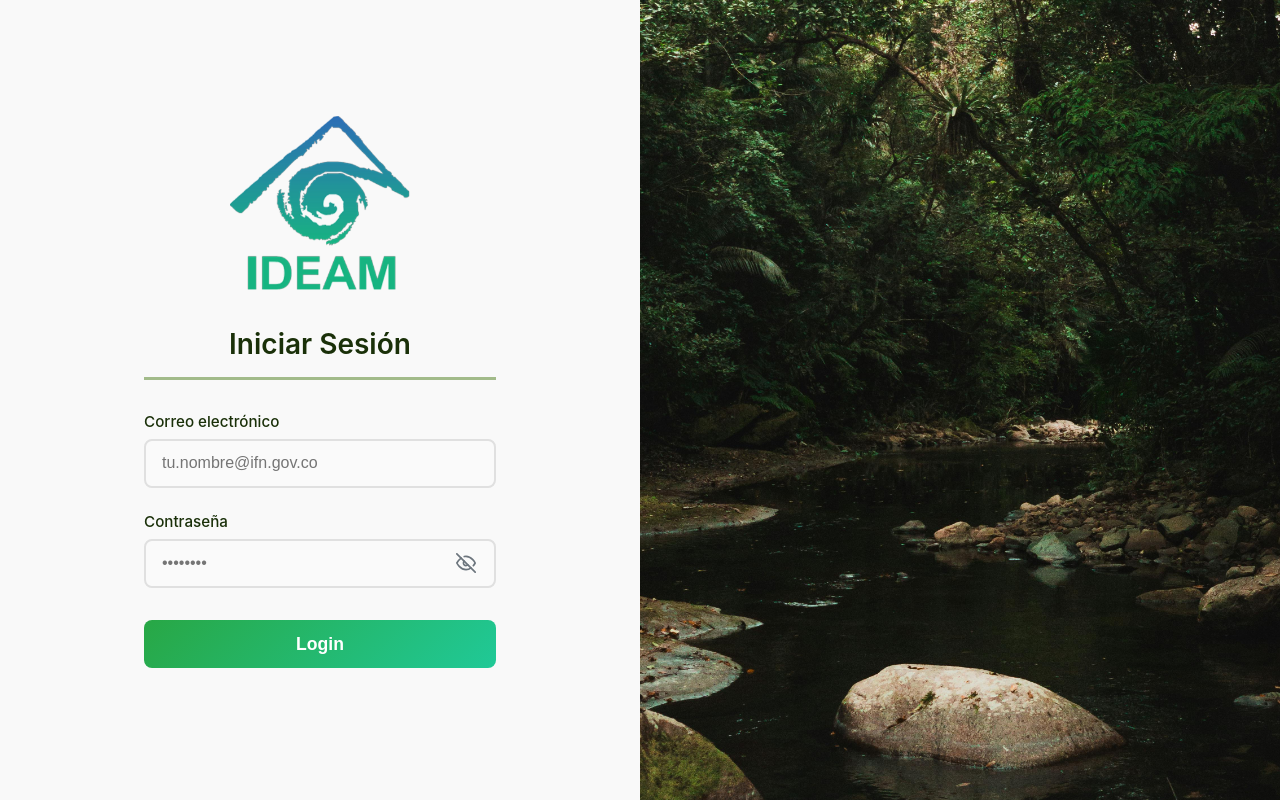
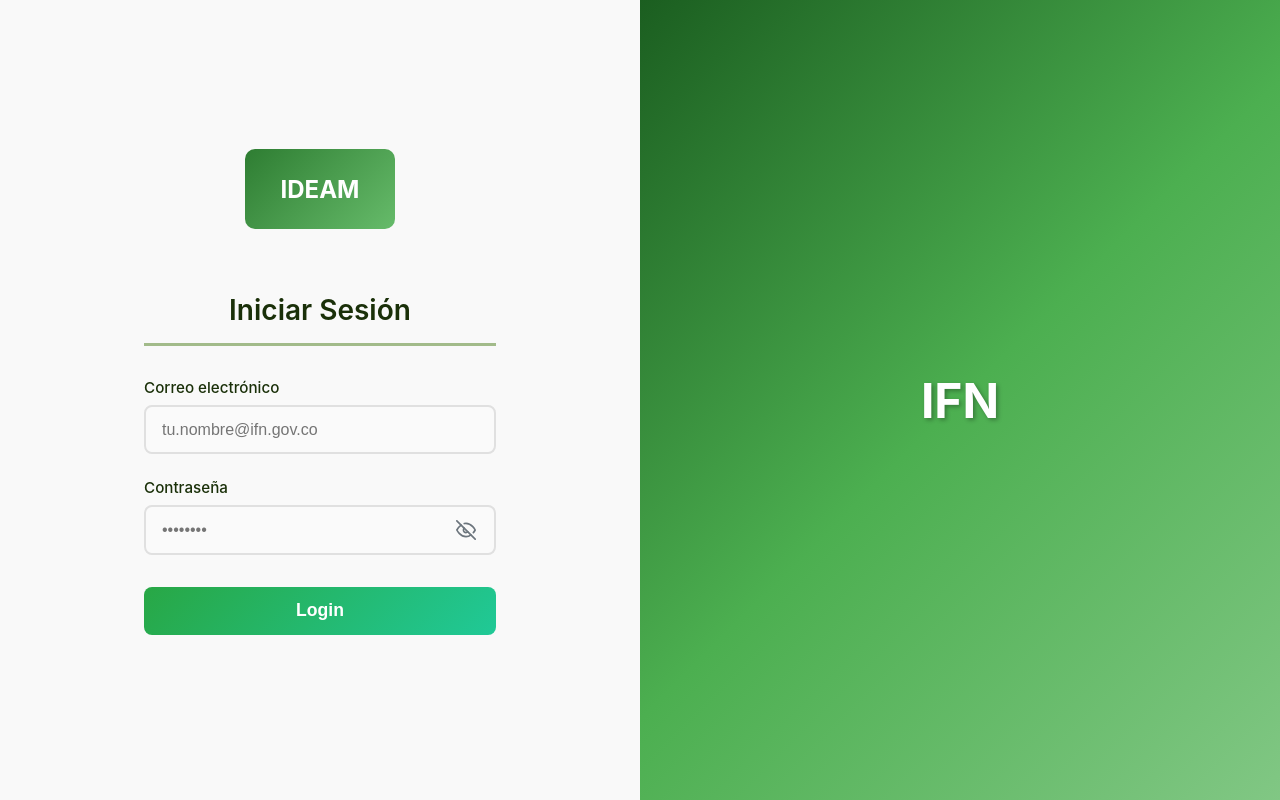
Before and after one commit to daniinela/IFN-Frontend, a React (Vite) app: page /login in a window 1280 px wide. Built offline with nearby package versions, Linux system fonts and the light colour scheme; no server answers.

Commit message:
fix: remove missing images temporarily

```diff
--- a/src/pagess/login/Login.jsx
+++ b/src/pagess/login/Login.jsx
@@ -168,8 +168,23 @@
         <div className="login-row">
 
           <div className="login-col-left">
+            {/* Logo temporal - reemplaza con tu imagen cuando la tengas */}
             <div className="login-logo-container">
-              <img src="/img/ideam.png" alt="Logo IDEAM" className="login-logo" />
+              <div style={{
+                width: '150px',
+                height: '80px',
+                background: 'linear-gradient(135deg, #2E7D32 0%, #66BB6A 100%)',
+                borderRadius: '10px',
+                display: 'flex',
+                alignItems: 'center',
+                justifyContent: 'center',
+                color: 'white',
+                fontWeight: 'bold',
+                fontSize: '24px',
+                margin: '0 auto 2rem'
+              }}>
+                IDEAM
+              </div>
             </div>
 
             <div className="login-form-wrapper">
@@ -251,11 +266,21 @@
           </div>
 
           <div className="login-col-right">
-            <img
-              src="/img/pexels-oigoralvez-34042840.jpg"
-              alt="Login image"
-              className="login-image"
-            />
+            {/* Fondo temporal con gradiente - reemplaza con tu imagen cuando la tengas */}
+            <div style={{
+              width: '100%',
+              height: '100%',
+              background: 'linear-gradient(135deg, #1B5E20 0%, #4CAF50 50%, #81C784 100%)',
+              display: 'flex',
+              alignItems: 'center',
+              justifyContent: 'center',
+              color: 'white',
+              fontSize: '48px',
+              fontWeight: 'bold',
+              textShadow: '2px 2px 4px rgba(0,0,0,0.3)'
+            }}>
+              IFN
+            </div>
           </div>
 
         </div>
```
